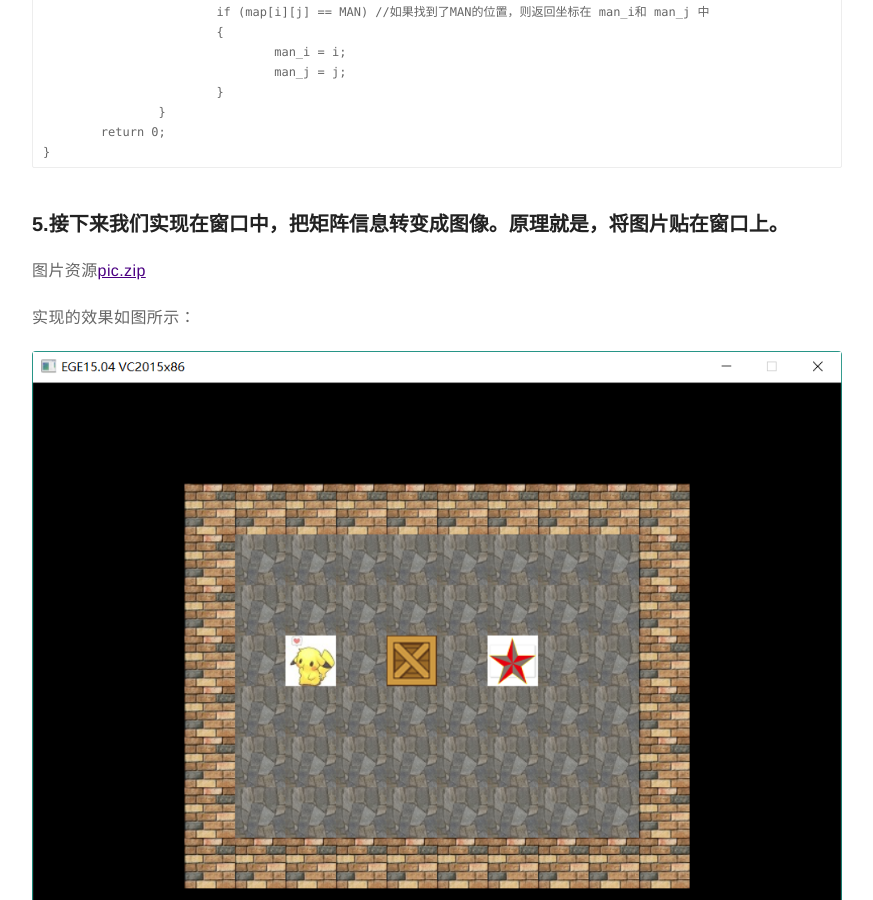
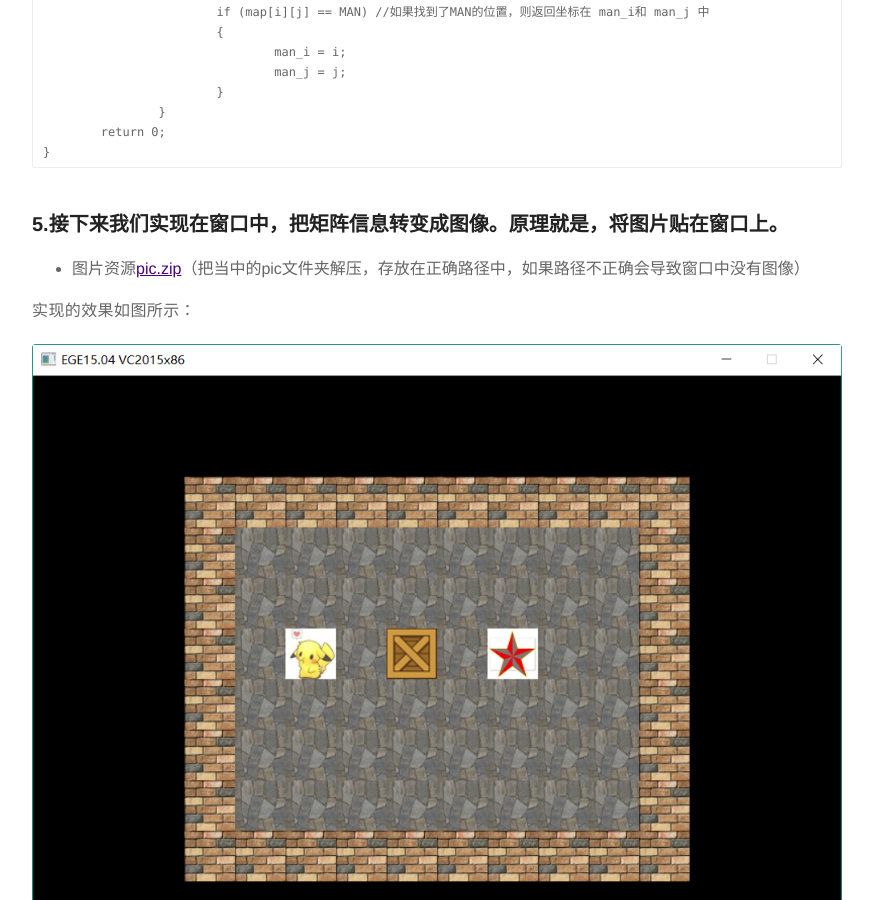
Before and after one commit to dawsonlee1790/dawsonlee1790.github.io, a Jekyll site: the page built from _posts/2016-11-22-C语言推箱子小游戏教程.markdown, in a window 1280 px wide and 900 px high, scrolled down 3375 px. Shown: the whole window, without its empty margins (203-1076 px from the left). Built offline with Jekyll 4.4.1, drawn with Linux system fonts in a browser that asks for light colours; comment, search, counter and statistics services are not loaded.

Commit message:
Update 2016-11-22-C语言推箱子小游戏教程.markdown

```diff
--- a/_posts/2016-11-22-C语言推箱子小游戏教程.markdown
+++ b/_posts/2016-11-22-C语言推箱子小游戏教程.markdown
@@ -124,7 +124,7 @@ Tip:如果链接失效，请自行百度或者google"EGE图形库帮助文档"
 
 ###  5.接下来我们实现在窗口中，把矩阵信息转变成图像。原理就是，将图片贴在窗口上。
 
-图片资源[pic.zip][pic]
+*  图片资源[pic.zip][pic]（把当中的pic文件夹解压，存放在正确路径中，如果路径不正确会导致窗口中没有图像）
 
   [pic]: /assets/posts/pushbox/pic.zip  "下载图片资源"
 
```
